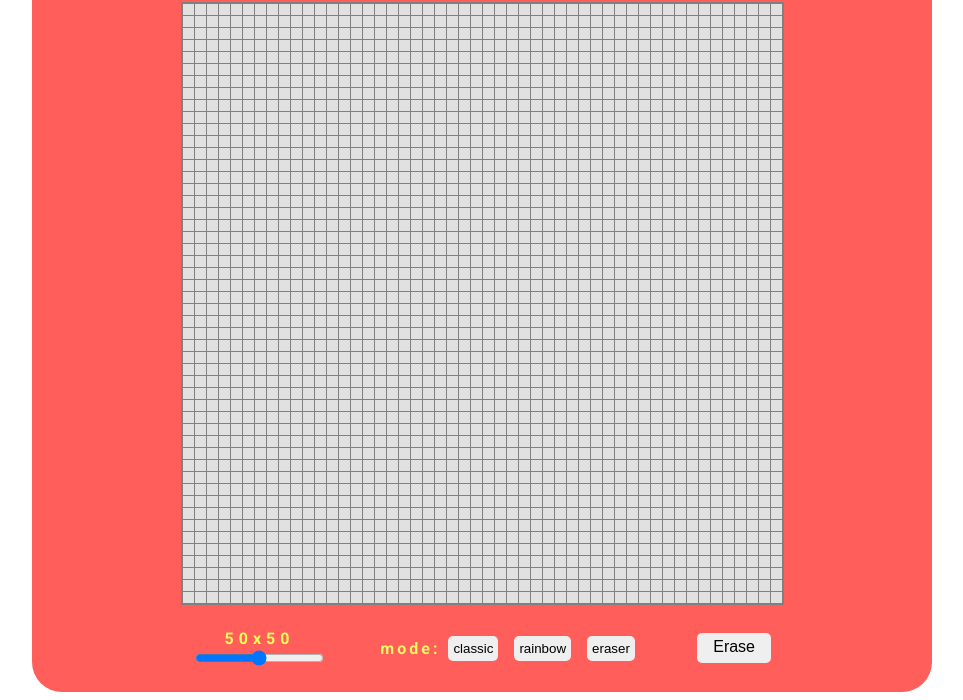
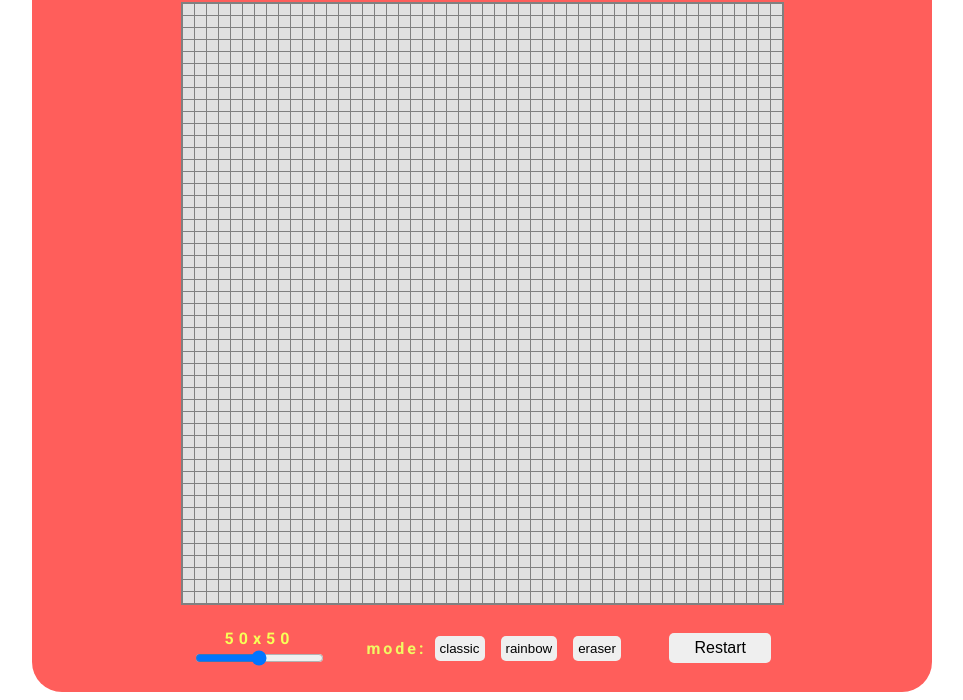
Before and after one commit to JuneDev-html/etch-a-sketch, a plain HTML site: page index.html in a window 1280 px wide. Shown: the part 158-858 px from the top of the page, without its empty margins (158-1121 px from the left). Drawn offline with Linux system fonts and the light colour scheme.

Commit message:
Size control board buttons

```diff
--- a/index.html
+++ b/index.html
@@ -32,7 +32,7 @@
                         <button id="rainbow">rainbow</button>
                         <button id="eraser">eraser</button>
                     </div>
-                    <button id="restart" value="eraser">Erase</button>
+                    <button id="restart" value="eraser">Restart</button>
                 </div>
             </div>
 
--- a/styles.css
+++ b/styles.css
@@ -93,6 +93,7 @@
     padding: 5px;
     cursor: pointer;
     transition: 0.2s;
+    font-weight: 500;
 }
 
 .modes button:hover {
@@ -110,12 +111,13 @@
     display: flex;
     flex: 0;
     align-self: center;
-
+    justify-content: center;
+    text-align: justify;
     height: 30px;
     letter-spacing: 0px;
     border-radius: 5px;
     border: none;
-    padding: 5px 16px;
+    padding: 6px 25px;
     font-size: 16px;
     margin: 0px 1em;
     cursor: pointer;
```
